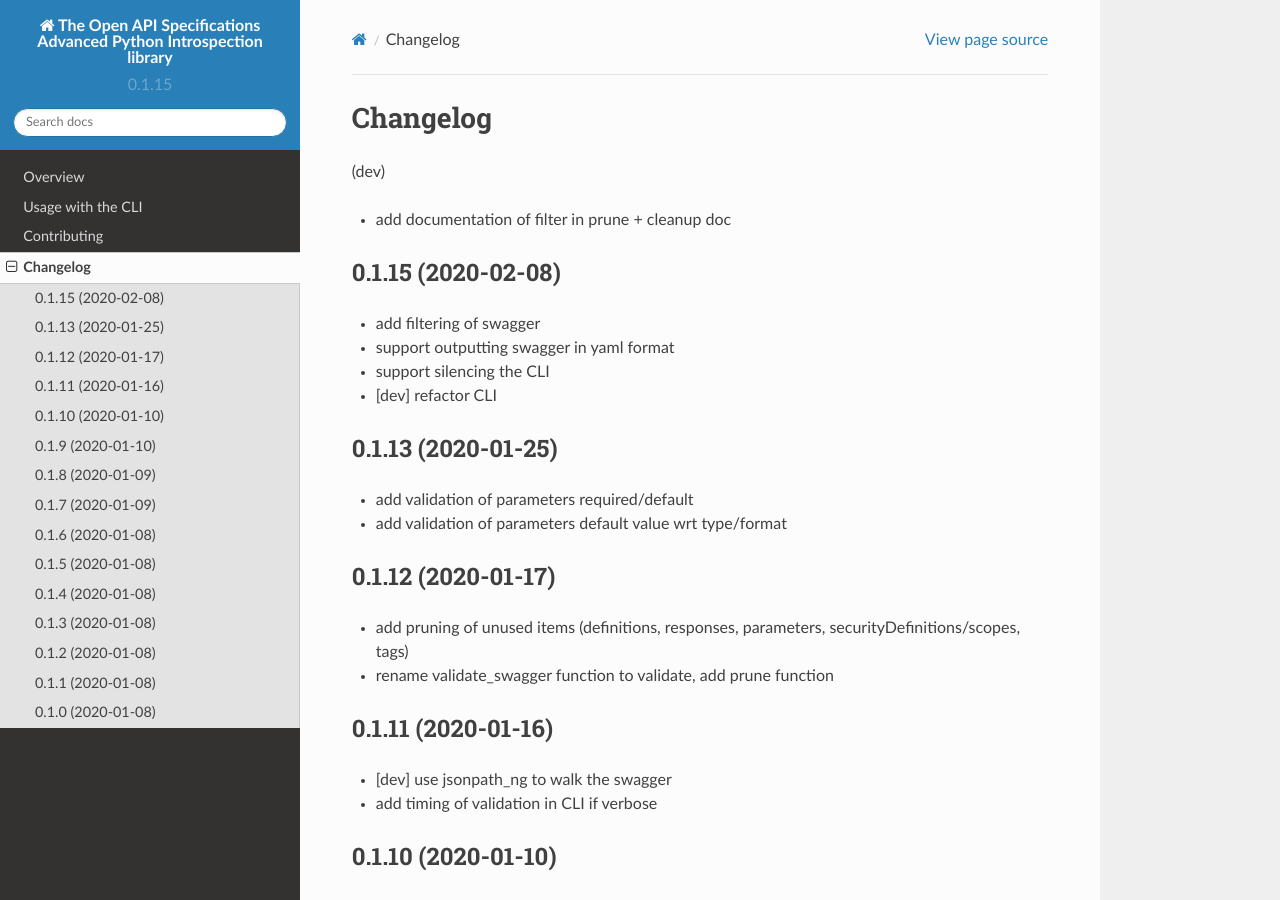
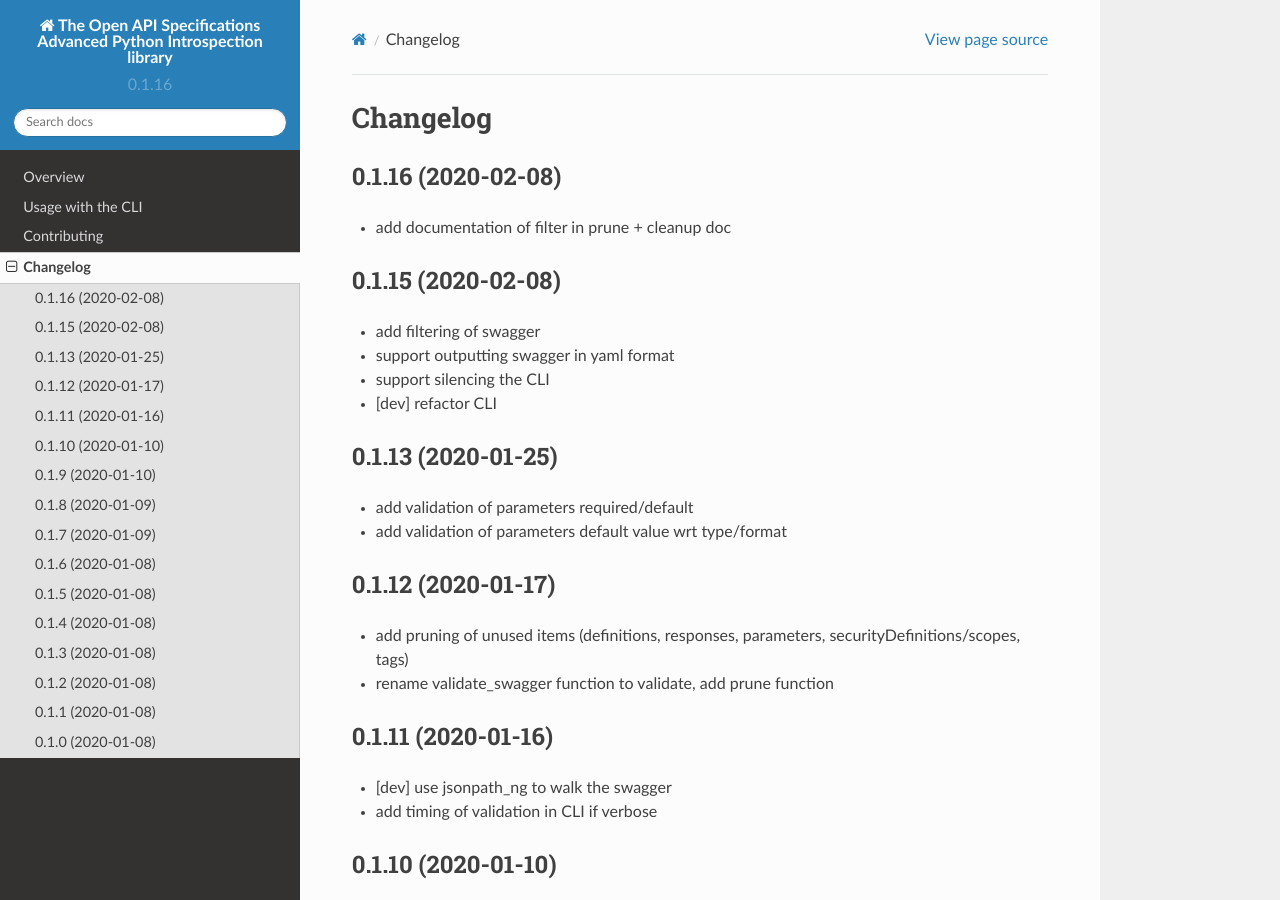
Before and after one commit to sdementen/oasapi, a Sphinx documentation site: the page built from docs/changelog.rst, in a window 1280 px wide and 900 px high. Built offline with Sphinx 7.4.7 and the Read the Docs theme 2.0.0, drawn with Linux system fonts in a browser that asks for light colours; pages that are not in the unit, such as notebooks, are missing from menus.

Commit message:
Bump version: 0.1.15 → 0.1.16

```diff
--- a/CHANGELOG.rst
+++ b/CHANGELOG.rst
@@ -3,7 +3,8 @@
 =========
 
 
-(dev)
+0.1.16   (2020-02-08)
+---------------------
 
 * add documentation of filter in prune + cleanup doc
 
--- a/README.rst
+++ b/README.rst
@@ -51,9 +51,9 @@
     :alt: Supported implementations
     :target: https://pypi.org/project/oasapi
 
-.. |commits-since| image:: https://img.shields.io/github/commits-since/sdementen/oasapi/0.1.15.svg
+.. |commits-since| image:: https://img.shields.io/github/commits-since/sdementen/oasapi/0.1.16.svg
     :alt: Commits since latest release
-    :target: https://github.com/sdementen/oasapi/compare/0.1.15...master
+    :target: https://github.com/sdementen/oasapi/compare/0.1.16...master
 
 
 
--- a/docs/conf.py
+++ b/docs/conf.py
@@ -22,7 +22,7 @@
 year = "2019"
 author = "Sebastien de Menten"
 copyright = "{0}, {1}".format(year, author)
-version = release = "0.1.15"
+version = release = "0.1.16"
 
 pygments_style = "trac"
 templates_path = ["."]
--- a/setup.py
+++ b/setup.py
@@ -22,7 +22,7 @@
 
 setup(
     name="oasapi",
-    version="0.1.15",
+    version="0.1.16",
     license="BSD-3-Clause",
     description="Python library for Web APIs leveraging OpenAPI/Swagger specification",
     long_description="%s\n%s"
--- a/src/oasapi/__init__.py
+++ b/src/oasapi/__init__.py
@@ -1,4 +1,4 @@
-__version__ = "0.1.15"
+__version__ = "0.1.16"
 
 from .prune import prune
 from .validation import validate
```
Also changed, not shown: .bumpversion.cfg.
